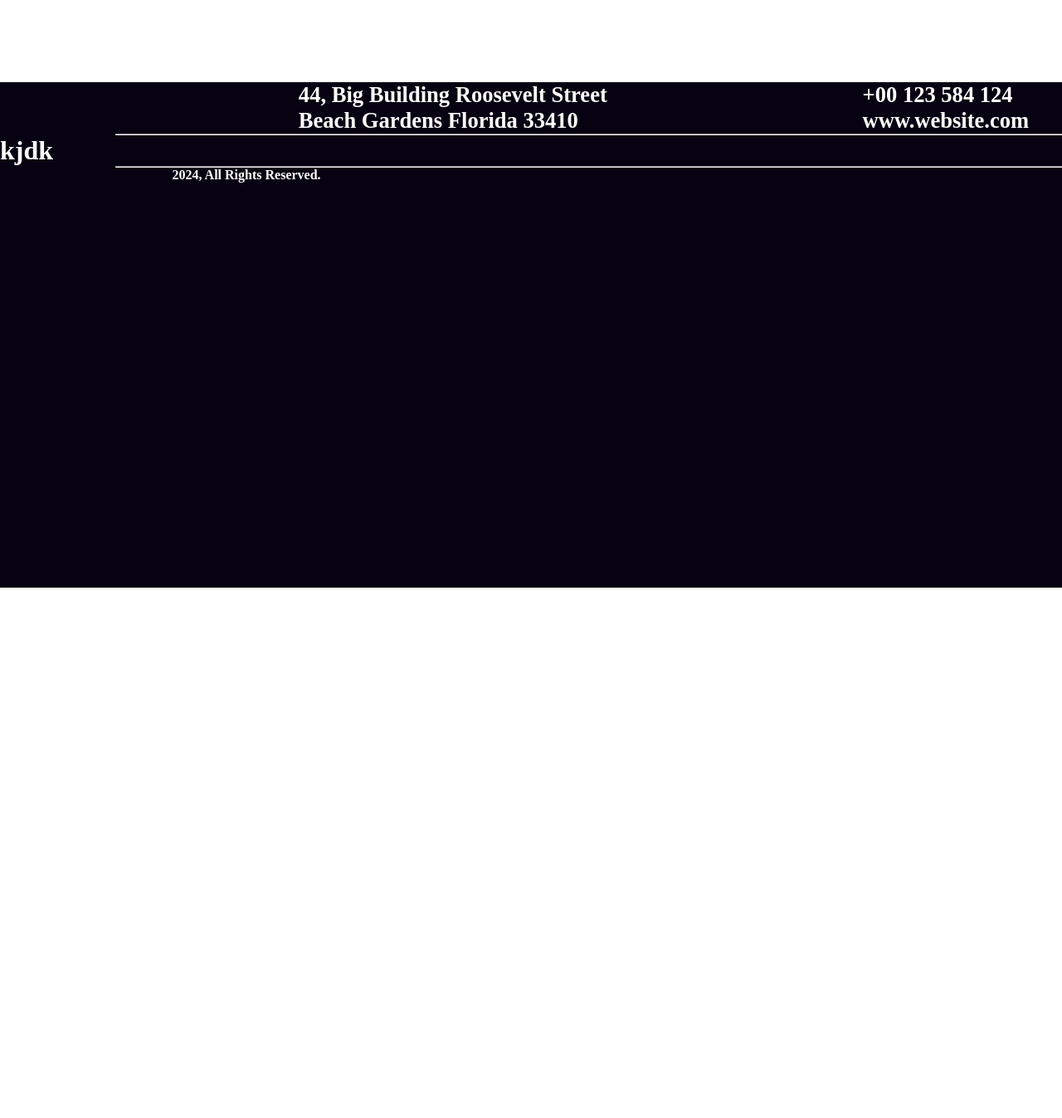
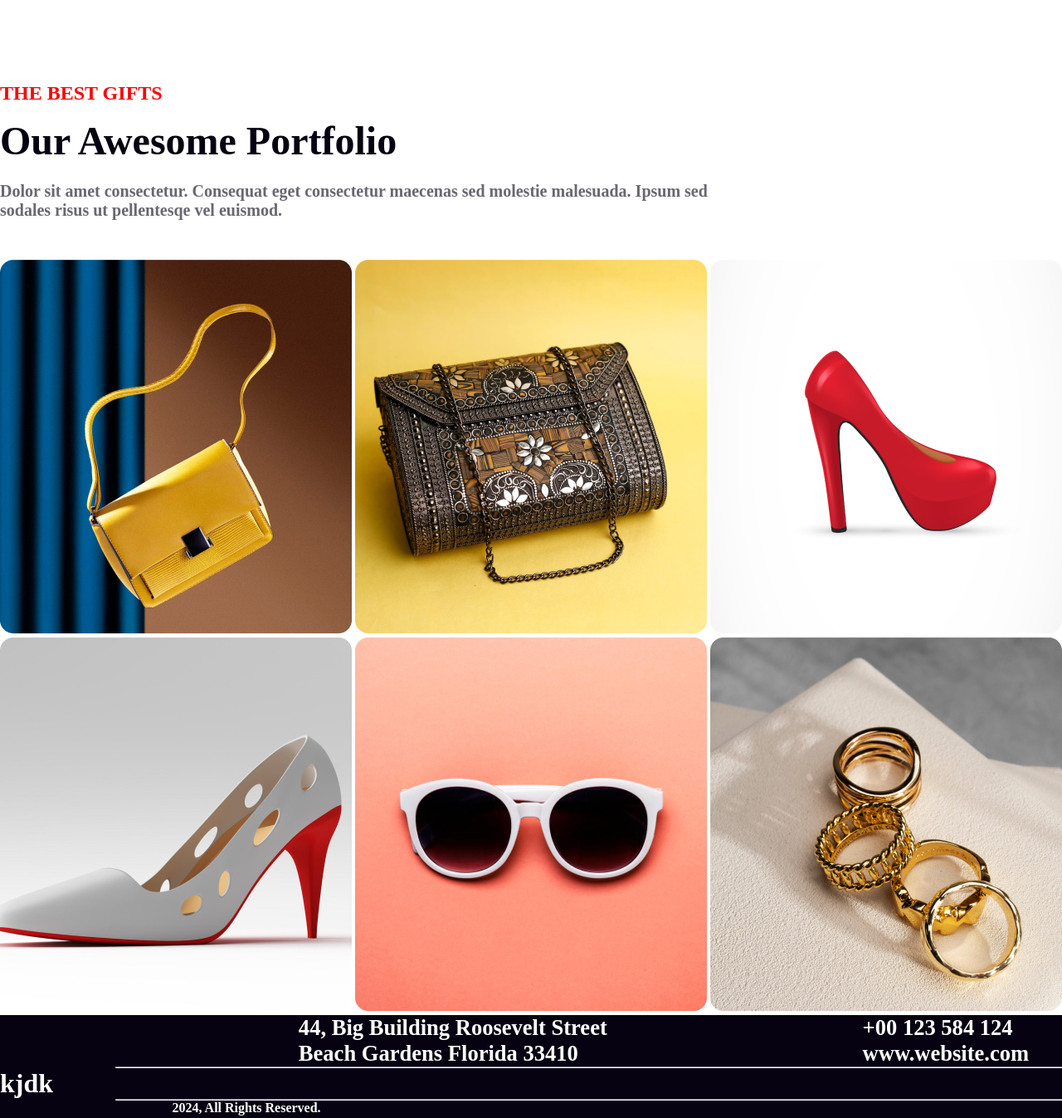
Before and after one commit to junaidjesan2/new-year-new-mission, a plain HTML site: page index.html in a window 1280 px wide. Shown: the part 3619-4966 px from the top of the page at 83% size. Before the commit the page ends 4327 px from the top, so only its background shows below. Drawn offline with Linux system fonts and the light colour scheme.

Commit message:
bet section is live now

```diff
--- a/index.html
+++ b/index.html
@@ -65,6 +65,22 @@
         <img style="width: 140px; height: 140px; margin-top: 43px;" src="./resources/Group 96.png" alt="">
       </section>
     </article>
+    <article style="width: 1320px; margin: 0 auto;">
+      <section>
+        <h1 style="color: #f00; font-size: 24px; margin-bottom: 16px;">THE BEST GIFTS</h1>
+        <h1 style="font-size: 48px; color: #070211;">Our Awesome Portfolio</h1>
+        <h6 style="margin-top: 22px; font-size: 20px; color: rgba(7, 2, 17, 0.60); width: 896px; margin-bottom: 48px;">Dolor sit amet consectetur. Consequat eget consectetur maecenas sed molestie malesuada. Ipsum sed sodales risus ut pellentesqe vel euismod.</h6>
+      </section>
+      <section>
+        <img src="./resources/Rectangle 3.png" alt="">
+        <img src="./resources/Rectangle 4.png" alt="">
+        <img src="./resources/Rectangle 5.png" alt="">
+        <img src="./resources/Rectangle 6.png" alt="">
+        <img src="./resources/Rectangle 7.png" alt="">
+        <img src="./resources/Rectangle 8.png" alt="">
+      </section>
+    </article>
+
     <footer>
       <article id="address">
         <div id="location">
```
